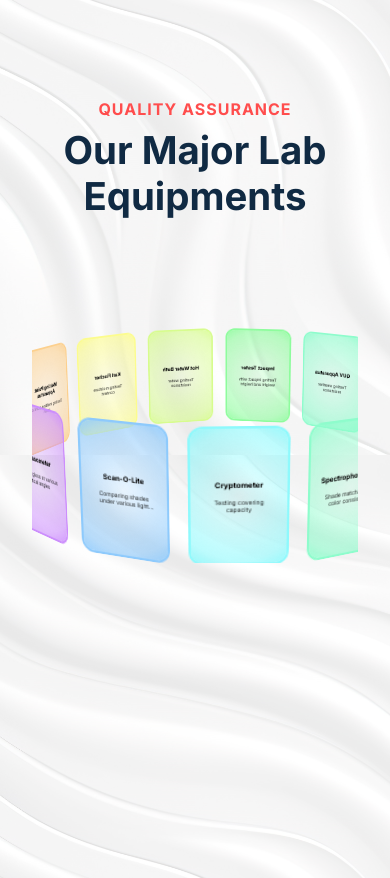
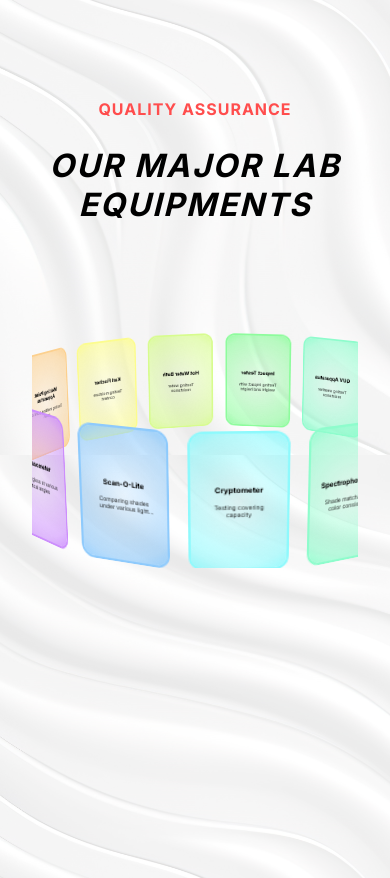
Before and after one commit to pragati111/Crownstar-Colours, a React (Create React App) app: page / in a window 390 px wide. Shown: the part 8829-9707 px from the top of the page. Built offline with nearby package versions, Linux system fonts and the light colour scheme.

Commit message:
heading design changes for lab equipments

```diff
--- a/src/components/LabEquipments/LabEquipments.css
+++ b/src/components/LabEquipments/LabEquipments.css
@@ -11,9 +11,12 @@
 }
 
 .lab-title {
-  font-size: 2.4rem;
-  margin: 0.5rem 0 3rem;
-  color: #102a43;
+  font-size: 3rem;
+  font-weight: 700;
+  letter-spacing: 2px;
+  margin-bottom: 3rem;
+  color: black;
+  font-style: italic;
 }
 
 .lab-grid {
@@ -92,4 +95,13 @@
 
   }
 
+  .lab-title{
+    font-size: 2rem;
+  font-weight: 700;
+  letter-spacing: 2px;
+  margin-bottom: 3rem;
+  color: black;
+  font-style: italic;
+  }
+
 }
--- a/src/components/LabEquipments/LabEquipments.jsx
+++ b/src/components/LabEquipments/LabEquipments.jsx
@@ -24,7 +24,7 @@
   return (
     <div className="lab-container" id="lab-container">
       <span className="lab-subtitle">Quality Assurance</span>
-      <h2 className="lab-title">Our Major Lab Equipments</h2>
+      <h2 className="lab-title">OUR MAJOR LAB EQUIPMENTS</h2>
 
       <div className="lab-animation">
         <RotatingCards equipments={equipments} />
```
